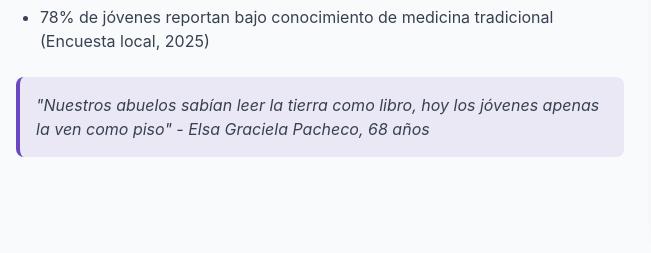
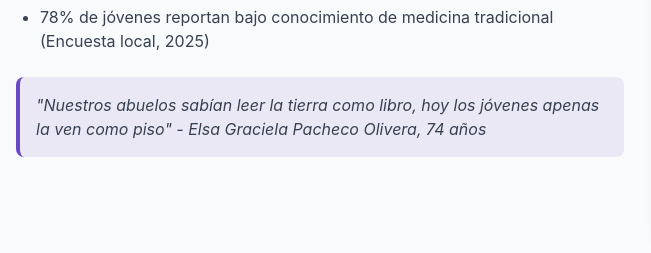
Before and after one commit to ecapdevilla/ecapdevilla.github.io, a plain HTML site: page index.html in a window 1280 px wide. Shown: the part 827-1080 px from the top of the page, 0-651 px from the left. Drawn offline with nearby package versions, Linux system fonts and the light colour scheme.

Commit message:
Update index.html

```diff
--- a/index.html
+++ b/index.html
@@ -117,7 +117,7 @@
                         <li>78% de jóvenes reportan bajo conocimiento de medicina tradicional (Encuesta local, 2025)</li>
                     </ul>
                     <div class="bg-zenu bg-opacity-10 p-4 rounded-lg border-l-4 border-zenu">
-                        <p class="italic text-gray-700">"Nuestros abuelos sabían leer la tierra como libro, hoy los jóvenes apenas la ven como piso" - Elsa Graciela Pacheco, 68 años</p>
+                        <p class="italic text-gray-700">"Nuestros abuelos sabían leer la tierra como libro, hoy los jóvenes apenas la ven como piso" - Elsa Graciela Pacheco Olivera, 74 años</p>
                     </div>
                 </div>
                 <div class="map-container rounded-lg shadow-lg overflow-hidden">
```
